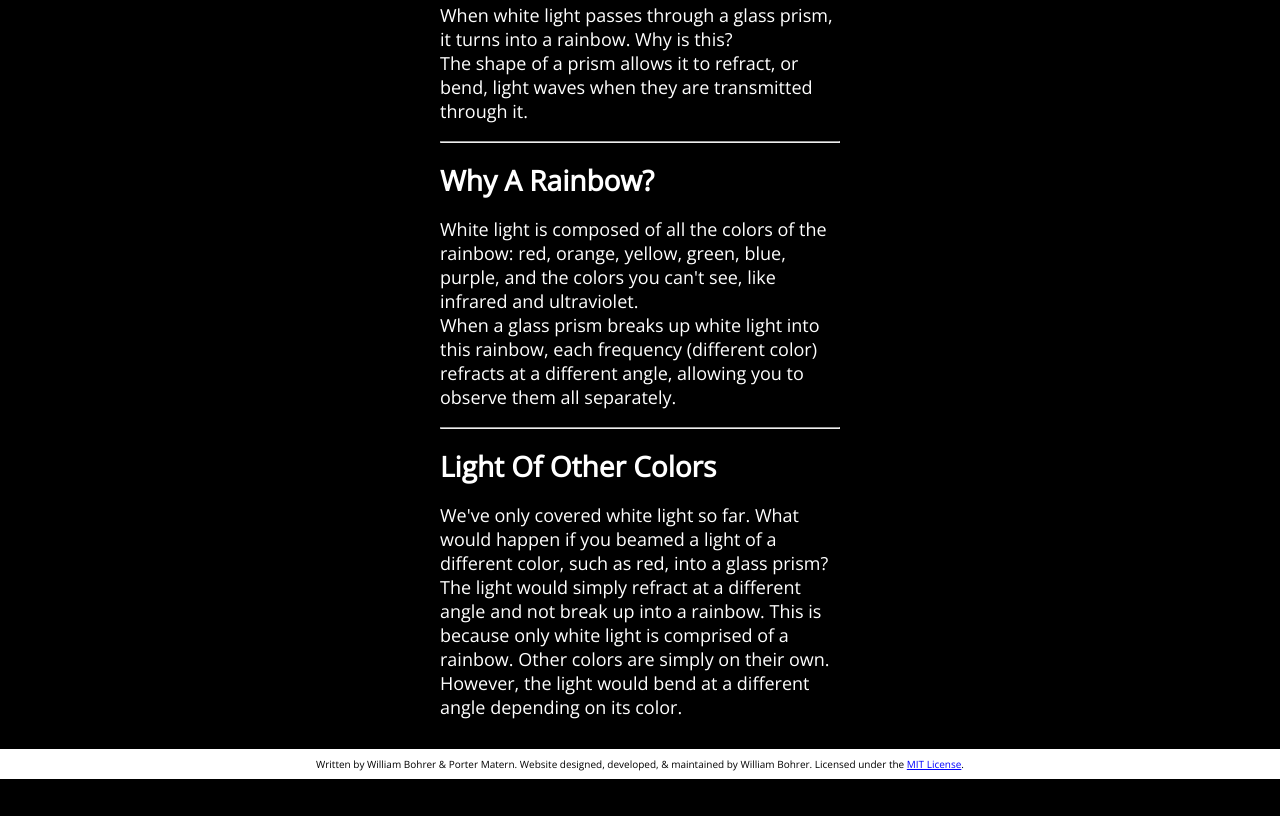
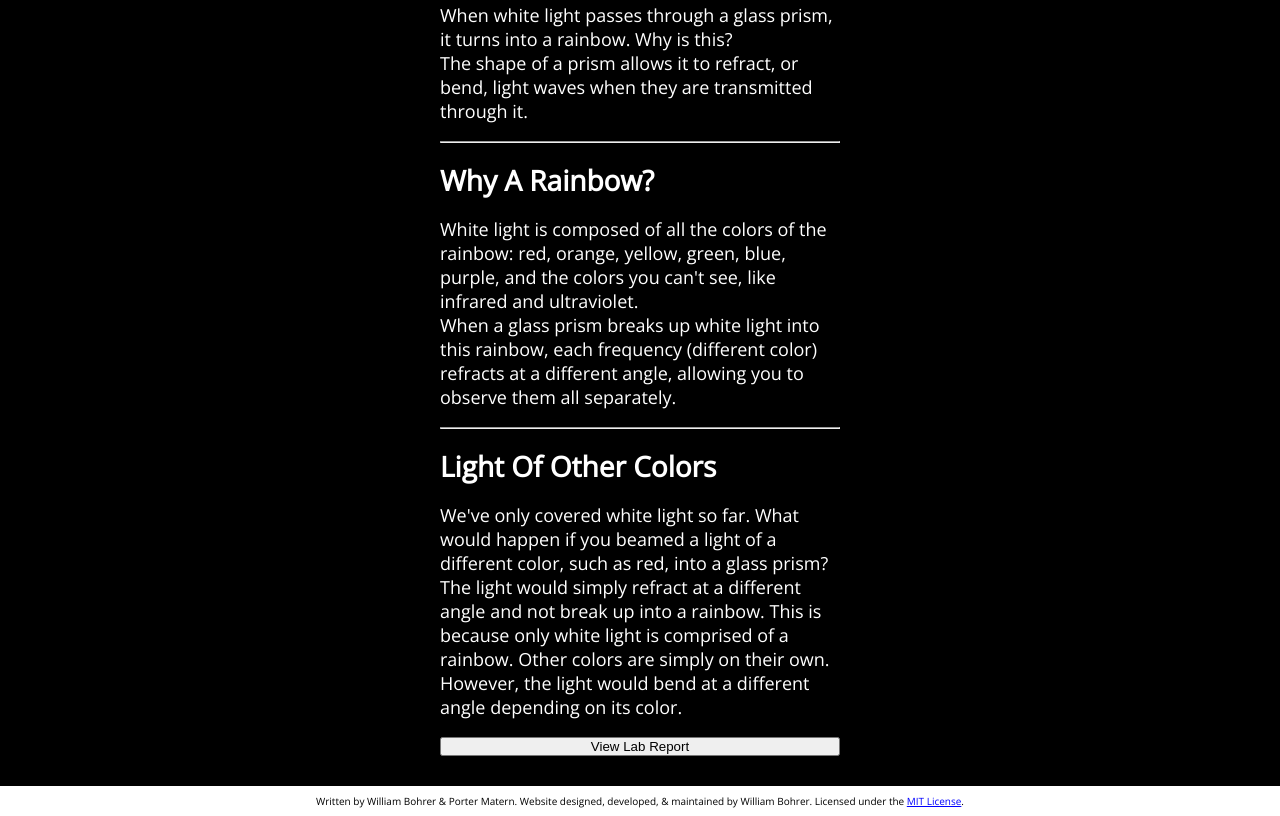
Before and after one commit to 9730886/capstone, a plain HTML site: page index.html in a window 1280 px wide. Shown: the part 445-1261 px from the top of the page. Before the commit the page ends 1224 px from the top, so only its background shows below. Drawn offline with nearby package versions, Linux system fonts and the light colour scheme.

Commit message:
Add "View Lab Report

```diff
--- a/index.html
+++ b/index.html
@@ -44,6 +44,8 @@
             <br>
             However, the light would bend at a different angle depending on its color.
         </p>
+
+        <button id="viewReport">View Lab Report</button>
     </main>
     <footer>
         <small>Written by William Bohrer & Porter Matern. Website designed, developed, & maintained by William Bohrer. Licensed under the <a href="https://github.com/willbohrer/capstone/blob/main/LICENSE">MIT License</a>.</small>
```
